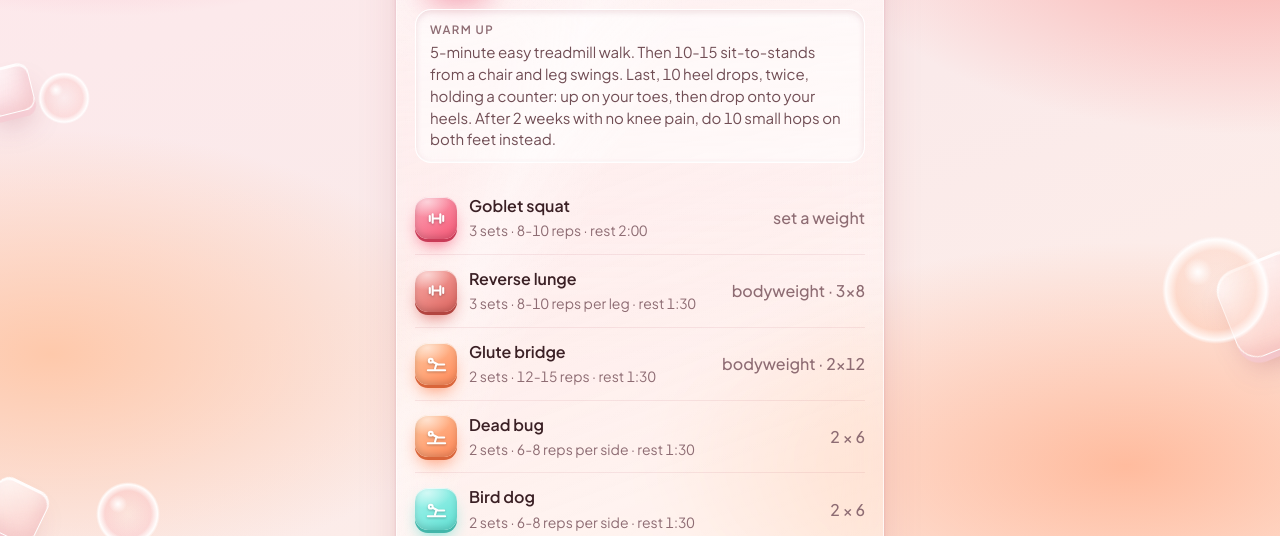
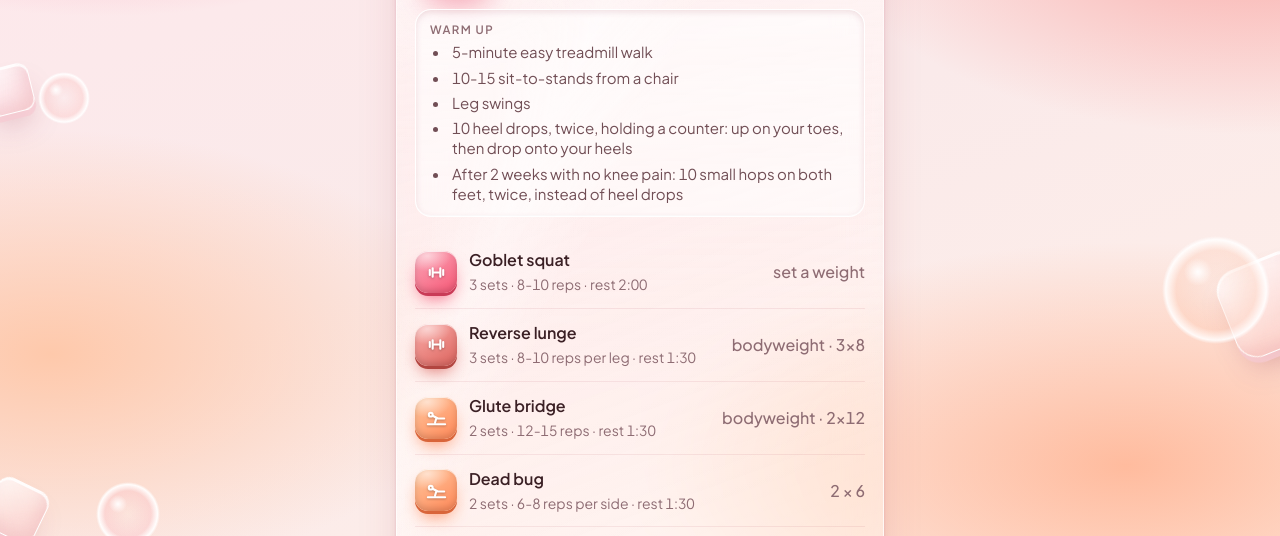
Before and after one commit to everythingisnot/next-lift-mom, a plain HTML site: page index.html in a window 1280 px wide. Shown: the part 222-758 px from the top of the page. Drawn offline with Linux system fonts and the light colour scheme.

Commit message:
Warm-ups as bullet points
Co-Authored-By: Claude Opus 5.5 <noreply@anthropic.com>

```diff
--- a/index.html
+++ b/index.html
@@ -385,6 +385,8 @@ input,textarea{font:inherit;color:inherit}
 
 .lastline{padding:14px 16px;font-size:15px;color:var(--ink-2)}
 .lastline b{color:var(--ink);font-weight:600}
+.wu-list{margin:4px 0 0;padding:0 0 0 20px;display:flex;flex-direction:column;gap:5px;line-height:1.35}
+.wu-list li{padding-left:2px}
 
 /* ---------- chips ---------- */
 .chip{
@@ -968,12 +970,15 @@ const DAYS = ["A","B","C"];
    Flags: main = 2 min rest. bwOk = weight box may be left empty for bodyweight.
    banded + noBand = no weight and no band box (bodyweight moves). timed = reps are seconds held.
    per = "per leg" / "per side". cue = short reminder under the name. */
-const IMPACT = " Last, 10 heel drops, twice, holding a counter: up on your toes, then drop onto your heels." +
-               " After 2 weeks with no knee pain, do 10 small hops on both feet instead.";
+/* Warm-ups are lists, shown as bullet points (warmList). */
+const IMPACT = [
+  "10 heel drops, twice, holding a counter: up on your toes, then drop onto your heels",
+  "After 2 weeks with no knee pain: 10 small hops on both feet, twice, instead of heel drops"
+];
 const PROGRAM = {
   A: {
     name: "Lower body + core",
-    warmup: "5-minute easy treadmill walk. Then 10-15 sit-to-stands from a chair and leg swings." + IMPACT,
+    warmup: ["5-minute easy treadmill walk", "10-15 sit-to-stands from a chair", "Leg swings"].concat(IMPACT),
     slots: [
       { id:"goblet_squat", name:"Goblet squat", main:true, sets:3, repLow:8, repHigh:10, rest:120, inc:2.5,
         cue:"One dumbbell held upright at your chest." },
@@ -990,7 +995,7 @@ const PROGRAM = {
   },
   B: {
     name: "Upper body push + core",
-    warmup: "5-minute easy treadmill walk. Then arm circles and light band pull-aparts." + IMPACT,
+    warmup: ["5-minute easy treadmill walk", "Arm circles", "Light band pull-aparts"].concat(IMPACT),
     slots: [
       { id:"shoulder_press", name:"Seated dumbbell shoulder press", main:true, sets:3, repLow:8, repHigh:10, stretch:12, rest:120, inc:2.5,
         cue:"Bench one notch back from upright. Done first on purpose: best for bone." },
@@ -1002,7 +1007,7 @@ const PROGRAM = {
   },
   C: {
     name: "Pull + back",
-    warmup: "5-minute easy treadmill walk. Then cat-cow and upper-back twists." + IMPACT,
+    warmup: ["5-minute easy treadmill walk", "Cat-cow", "Upper-back twists"].concat(IMPACT),
     video: "https://www.youtube.com/watch?v=4s15-oQ-q_4",
     slots: [
       { id:"rdl", name:"Romanian deadlift", main:true, sets:3, repLow:8, repHigh:10, rest:120, inc:5,
@@ -1149,7 +1154,7 @@ function loadHint(ex, w){
 
 /* Bumped on every publish, and shown at the foot of Settings, so it is possible to tell from
    the phone which build is actually running. */
-const BUILD = "mom-2026-11-14a";
+const BUILD = "mom-2026-11-14b";
 /* Bumped whenever the coaching rules change. On first open after a bump, every lift is rebuilt
    from her saved history so the new rules apply to her next workout straight away.
    2 = second "Hold" in a row moves her up; weights follow the GEAR list.
@@ -2187,7 +2192,7 @@ function viewHome(){
   h += '<div class="eyebrow">' + (resume ? "In progress" : "Next up") + '</div>';
   h += '<div class="hero-top"><span class="hero-letter">' + day + '</span>' +
        '<span><span class="hero-name">' + esc(P.name) + '</span></span></div>';
-  h += '<div class="warmup"><span>Warm up</span>' + esc(P.warmup) + videoLink(P) + '</div>';
+  h += '<div class="warmup"><span>Warm up</span>' + warmList(P) + videoLink(P) + '</div>';
   h += '<ul class="preview">';
   for (const ex of list) {
     const t = targetFor(ex);
@@ -2334,6 +2339,10 @@ function warmBlock(ex, W){
   return h;
 }
 
+function warmList(P){
+  const items = Array.isArray(P.warmup) ? P.warmup : [P.warmup];
+  return '<ul class="wu-list">' + items.map(function(t){ return '<li>' + esc(t) + '</li>'; }).join('') + '</ul>';
+}
 function videoLink(P){
   return P.video ? '<div><a class="vidlink" href="' + esc(P.video) + '" target="_blank" rel="noopener">Watch the form video</a></div>' : '';
 }
@@ -2346,7 +2355,7 @@ function viewSession(){
 
   let h = '<div class="sessbar"><h1>' + d.day + ' &middot; ' + esc(P.name) + '</h1>' +
           '<button class="fin" data-act="finish" type="button">Finish</button></div>';
-  h += '<div class="card lastline"><b>Warm up:</b> ' + esc(P.warmup) + videoLink(P) + '</div>';
+  h += '<div class="card lastline"><b>Warm up</b>' + warmList(P) + videoLink(P) + '</div>';
 
   for (const ex of list) {
     const e = entryFor(ex);
```
